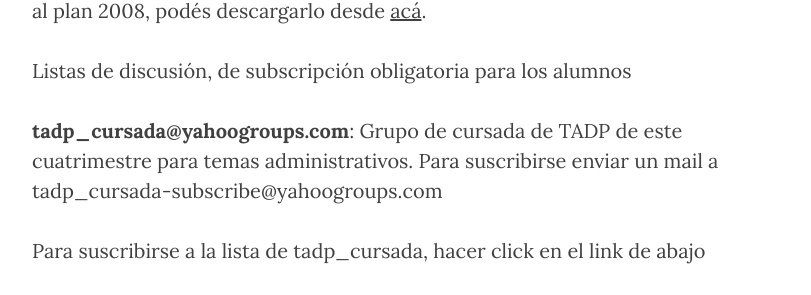
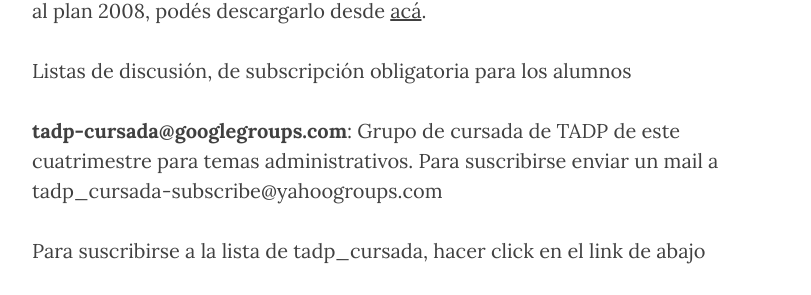
Before and after one commit to tadp-utn-frba/tadp-utn-frba.github.io, a Jekyll site: the page built from administrativos.md, in a window 1280 px wide. Shown: the part 714-1009 px from the top of the page, without its empty margins (233-1044 px from the left). Built offline with Jekyll 4.4.1, drawn with Linux system fonts in a browser that asks for light colours; nearby versions of some CDN libraries.

Commit message:
add changes to config

```diff
--- a/_config.yml
+++ b/_config.yml
@@ -9,8 +9,9 @@
 
 # Build settings
 markdown: kramdown
-highlighter: pygments
+highlighter: rouge
 permalink: pretty
 paginate: 5
 paginate_path: blog/page:num
 exclude: ["less","node_modules","Gruntfile.js","package.json","README.md"]
+gems: ['jekyll-paginate', 'rouge']
--- a/administrativos.md
+++ b/administrativos.md
@@ -11,12 +11,12 @@
 
 Listas de discusión, de subscripción obligatoria para los alumnos
 
-**tadp_cursada@yahoogroups.com**: Grupo de cursada de TADP de este cuatrimestre para temas administrativos. Para suscribirse enviar un mail a tadp_cursada-subscribe@yahoogroups.com
+**tadp-cursada@googlegroups.com**: Grupo de cursada de TADP de este cuatrimestre para temas administrativos. Para suscribirse enviar un mail a tadp_cursada-subscribe@yahoogroups.com
 
 Para suscribirse a la lista de tadp_cursada, hacer click en el link de abajo
 
 <center>
-<a href="http://groups.yahoo.com/group/tadp_cursada/join">
+<a href="https://groups.google.com/forum/?fromgroups#!forum/tadp-cursada">
 <img src="/img/tadp_join_group.jpg" border="0"
   alt="Click here to join tadp_cursada"><br>Sumarse al grupo de tadp_cursada</a>
 </center>
```
